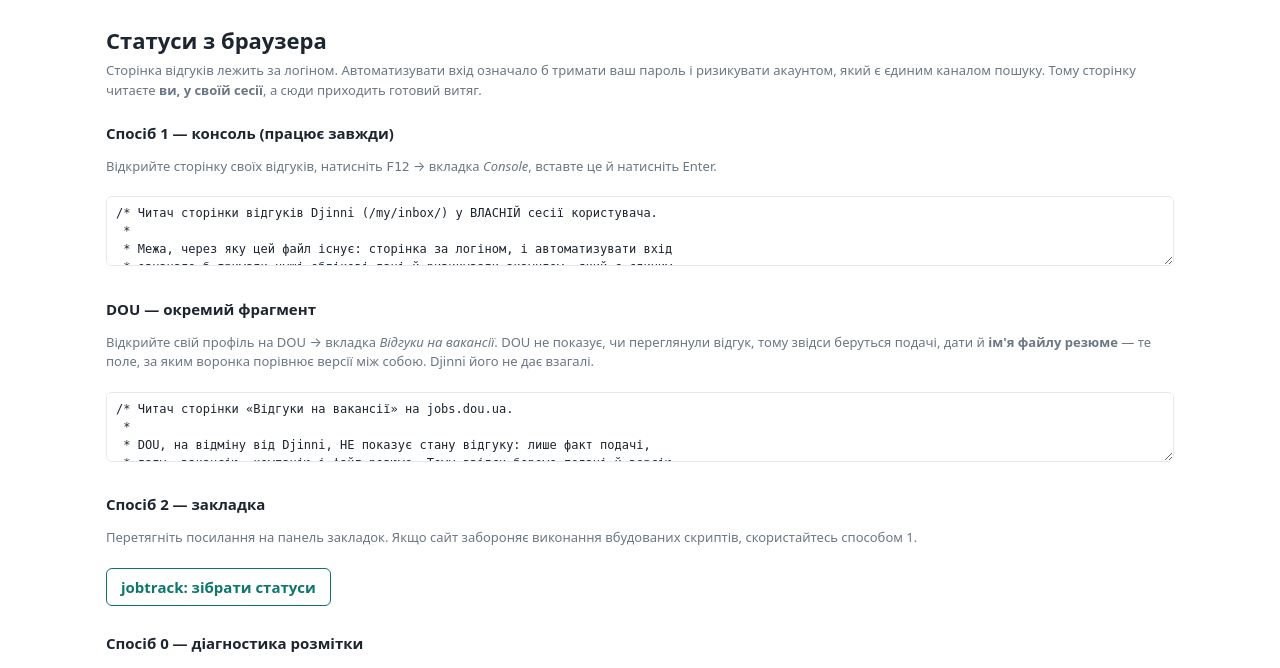
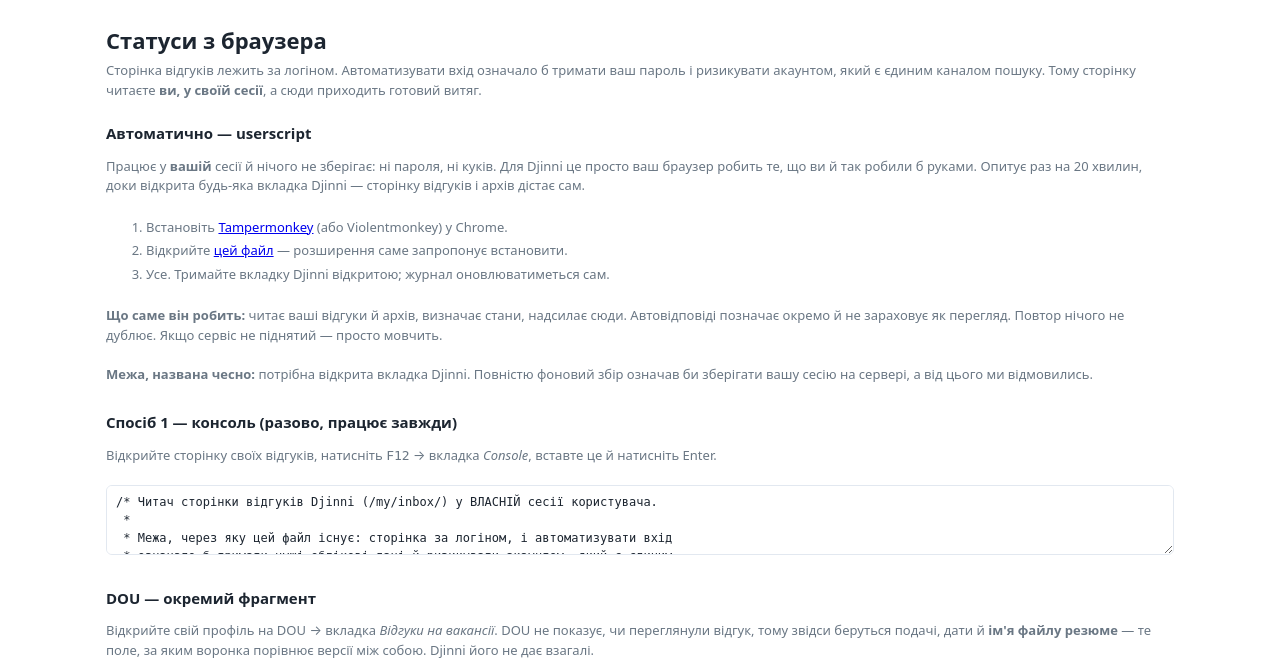
Before and after one commit to scorpion920/jobtrack, a FastAPI app: page /sync in a window 1280 px wide. Shown: the part 56-724 px from the top of the page. Run offline with FastAPI, Linux system fonts and the light colour scheme.

Commit message:
Автоматичний збір статусів через userscript у власній сесії
Ручний запуск фрагмента в консолі не масштабується: статуси оновлювались би
лише тоді, коли про це згадають, а журнал, який оновлюють нерегулярно, дає
ті самі хибні висновки, що й відсутній.

Рішення — userscript у браузері користувача, а не робот із збереженим
логіном. Різниця принципова: скрипт працює у ВЛАСНІЙ живій сесії, нічого не
зберігає і нічого не обходить. Для Djinni це просто браузер користувача
робить те, що той робив би руками.

- /userscript.user.js — окремий ендпоінт із типом text/javascript, щоб
  Tampermonkey впізнав установлюваний скрипт; токен підставляє сервер
- опитування раз на 20 хвилин, доки відкрита БУДЬ-ЯКА вкладка Djinni:
  сторінку відгуків і архів скрипт дістає сам запитом із того ж походження
- автовідповіді позначає окремо й не зараховує як перегляд
- якщо локальний сервіс не піднятий — мовчить, бо це нормальний стан
- 5 тестів, зокрема сторож проти повернення до ідеї «робот із логіном»
  (падає на появі password / document.cookie / login) і перевірка, що темп
  опитування лишається ввічливим

Межа названа на сторінці чесно: потрібна відкрита вкладка Djinni. Повністю
фоновий збір означав би зберігати сесію на сервері.

70 тестів.

Co-Authored-By: claude-flow <ruv@ruv.net>
Claude-Session: https://claude.ai/code/session_015qSZinof4XYac7g7oiwBQz

```diff
--- a/app/main.py
+++ b/app/main.py
@@ -13,6 +13,7 @@ from datetime import date
 
 from fastapi import Depends, FastAPI, Form, Request
 from fastapi.middleware.cors import CORSMiddleware
+from fastapi import Response
 from fastapi.responses import HTMLResponse, RedirectResponse
 from fastapi.templating import Jinja2Templates
 from sqlalchemy import select
@@ -118,6 +119,22 @@ async def ui_create(
     return RedirectResponse("/", status_code=303)
 
 
+@app.get("/userscript.user.js")
+async def userscript(request: Request):
+    """Userscript для автоматичного збору статусів.
+
+    Розширення на кшталт Tampermonkey впізнають установлюваний скрипт за
+    закінченням `.user.js` і типом `text/javascript`. Токен підставляється
+    сервером: інакше користувачеві довелося б вставляти його руками в код,
+    а крок, який легко зробити неправильно, зрештою зроблять неправильно.
+    """
+    cfg = get_settings()
+    js = (BASE_DIR / "static" / "userscript.js").read_text(encoding="utf-8")
+    js = (js.replace("__API__", str(request.base_url).rstrip("/"))
+            .replace("__TOKEN__", cfg.sync_token))
+    return Response(js, media_type="text/javascript; charset=utf-8")
+
+
 @app.get("/sync", response_class=HTMLResponse)
 async def sync_page(request: Request):
     """Сторінка з інструментом збору статусів.
--- a/app/templates/sync.html
+++ b/app/templates/sync.html
@@ -6,7 +6,26 @@
 тримати ваш пароль і ризикувати акаунтом, який є єдиним каналом пошуку. Тому
 сторінку читаєте <strong>ви, у своїй сесії</strong>, а сюди приходить готовий витяг.</p>
 
-<h2 style="font-size:15px;margin-top:22px">Спосіб 1 — консоль (працює завжди)</h2>
+<h2 style="font-size:15px;margin-top:22px">Автоматично — userscript</h2>
+<p class="sub">Працює у <strong>вашій</strong> сесії й нічого не зберігає: ні пароля,
+ні куків. Для Djinni це просто ваш браузер робить те, що ви й так робили б руками.
+Опитує раз на 20 хвилин, доки відкрита будь-яка вкладка Djinni — сторінку відгуків
+і архів дістає сам.</p>
+<ol class="sub" style="line-height:1.8">
+  <li>Встановіть <a href="https://www.tampermonkey.net/" target="_blank"
+      rel="noopener">Tampermonkey</a> (або Violentmonkey) у Chrome.</li>
+  <li>Відкрийте <a href="/userscript.user.js">цей файл</a> — розширення саме
+      запропонує встановити.</li>
+  <li>Усе. Тримайте вкладку Djinni відкритою; журнал оновлюватиметься сам.</li>
+</ol>
+<p class="sub"><strong>Що саме він робить:</strong> читає ваші відгуки й архів,
+визначає стани, надсилає сюди. Автовідповіді позначає окремо й не зараховує як
+перегляд. Повтор нічого не дублює. Якщо сервіс не піднятий — просто мовчить.</p>
+<p class="sub"><strong>Межа, названа чесно:</strong> потрібна відкрита вкладка
+Djinni. Повністю фоновий збір означав би зберігати вашу сесію на сервері, а від
+цього ми відмовились.</p>
+
+<h2 style="font-size:15px;margin-top:26px">Спосіб 1 — консоль (разово, працює завжди)</h2>
 <p class="sub">Відкрийте сторінку своїх відгуків, натисніть <code>F12</code> →
 вкладка <em>Console</em>, вставте це й натисніть Enter.</p>
 <textarea readonly rows="3" style="font-family:ui-monospace,monospace;font-size:12px"
```
Also changed, not shown: app/static/userscript.js (added, +133 -0 lines), tests/test_config.py (+46 -0 lines).
